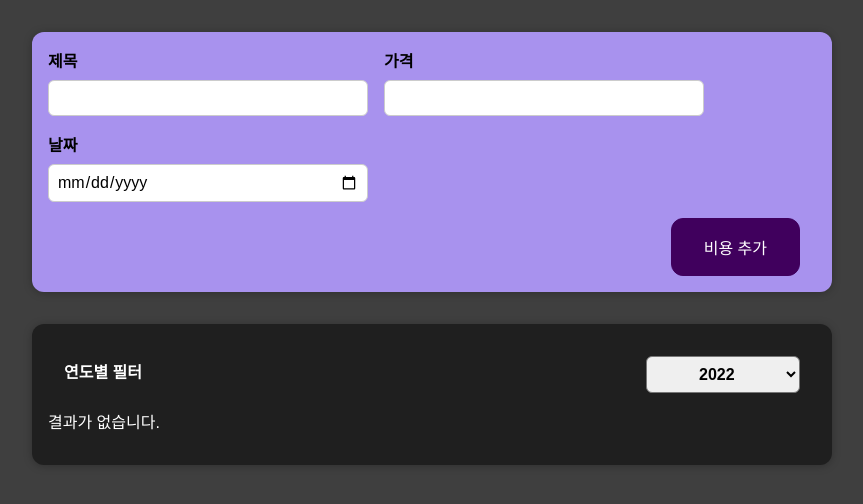
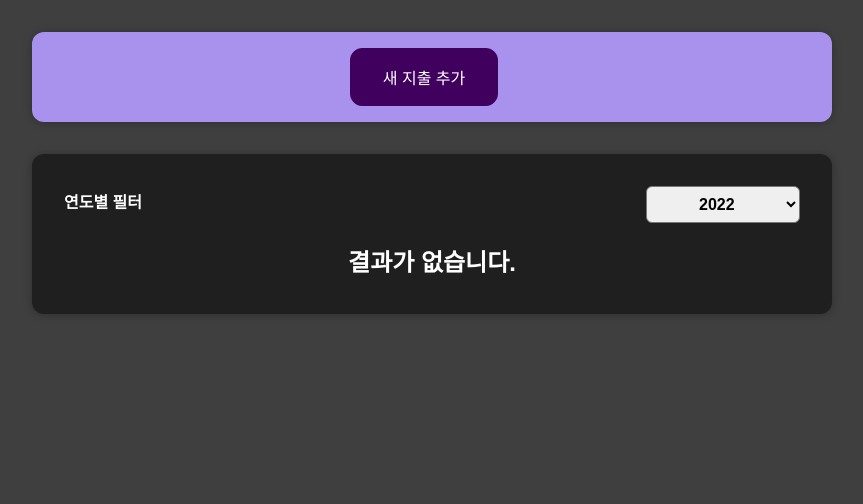
Before and after one commit to Everylisy/complete-react-basics, a React (Create React App) app in the folder 01-expense-tracker/: page / in a window 1280 px wide. Shown: the top 504 px of the page, without its empty margins (208-1071 px from the left). Built offline with nearby package versions, Linux system fonts and the light colour scheme; a web font is replaced by a local one.

Commit message:
feat: 지출 목록 컴포넌트로 분리, 입력받는 폼 조건부 렌더링 기능 구현

```diff
--- a/01-expense-tracker/src/components/Expenses/Expenses.js
+++ b/01-expense-tracker/src/components/Expenses/Expenses.js
@@ -2,8 +2,8 @@ import React, { useState } from 'react';
 
 import '../../style/Expenses.css';
 import Card from '../UI/Card';
-import ExpenseItem from './ExpenseItem';
 import ExpensesFilter from './ExpensesFilter';
+import ExpensesList from './ExpensesList';
 
 function Expenses({ items }) {
   const [inputYear, setInputYear] = useState('2022');
@@ -12,22 +12,9 @@ function Expenses({ items }) {
     setInputYear(year);
   };
 
-  const filteringItems = items.filter((expense) => {
+  const filteredItems = items.filter((expense) => {
     return expense.date.getFullYear().toString() === inputYear;
   });
-
-  let renderExpenses = <p>결과가 없습니다.</p>;
-
-  if (filteringItems.length > 0) {
-    renderExpenses = filteringItems.map((expense) => (
-      <ExpenseItem
-        title={expense.title}
-        amount={expense.amount}
-        date={expense.date}
-        key={expense.id}
-      />
-    ));
-  }
 
   return (
     <>
@@ -36,7 +23,7 @@ function Expenses({ items }) {
           selectedYear={inputYear}
           onYearFilter={yearValueHandler}
         />
-        {renderExpenses}
+        <ExpensesList items={filteredItems} />
       </Card>
     </>
   );
--- /dev/null
+++ b/01-expense-tracker/src/components/Expenses/ExpensesList.js
@@ -0,0 +1,25 @@
+import React from 'react';
+
+import ExpenseItem from './ExpenseItem';
+import '../../style/ExpensesList.css';
+
+function ExpensesList({ items }) {
+  if (items.length === 0) {
+    return <h2 className="expenses-list__fallback">결과가 없습니다.</h2>;
+  }
+
+  return (
+    <ul className="expenses-list">
+      {items.map((expense) => (
+        <ExpenseItem
+          title={expense.title}
+          amount={expense.amount}
+          date={expense.date}
+          key={expense.id}
+        />
+      ))}
+    </ul>
+  );
+}
+
+export default ExpensesList;
--- a/01-expense-tracker/src/components/NewExpense/ExpenseForm.js
+++ b/01-expense-tracker/src/components/NewExpense/ExpenseForm.js
@@ -2,7 +2,7 @@ import React, { useState } from 'react';
 
 import '../../style/ExpenseForm.css';
 
-function ExpenseForm({ onSaveExpenseData }) {
+function ExpenseForm({ onSaveExpenseData, onInActive }) {
   const [inputTitle, setInputTitle] = useState('');
   const [inputAmount, setInputAmount] = useState('');
   const [inputDate, setInputDate] = useState('');
@@ -33,6 +33,7 @@ function ExpenseForm({ onSaveExpenseData }) {
     setInputTitle('');
     setInputAmount('');
     setInputDate('');
+    onInActive();
   };
 
   return (
@@ -65,6 +66,9 @@ function ExpenseForm({ onSaveExpenseData }) {
       </div>
       <div className="new-expense__actions">
         <button type="submit">비용 추가</button>
+        <button type="button" onClick={onInActive}>
+          취소
+        </button>
       </div>
     </form>
   );
--- a/01-expense-tracker/src/components/NewExpense/NewExpense.js
+++ b/01-expense-tracker/src/components/NewExpense/NewExpense.js
@@ -1,9 +1,11 @@
-import React from 'react';
+import React, { useState } from 'react';
 
 import ExpenseForm from './ExpenseForm';
 import '../../style/NewExpense.css';
 
 function NewExpense({ onAddExpense }) {
+  const [isActiveForm, setIsActiveForm] = useState(false);
+
   const saveExpenseDataHandler = (data) => {
     const expenseData = {
       id: Math.random().toString(),
@@ -13,9 +15,20 @@ function NewExpense({ onAddExpense }) {
     onAddExpense(expenseData);
   };
 
+  const FormHandler = () => {
+    setIsActiveForm((isActiveForm) => !isActiveForm);
+  };
+
   return (
     <div className="new-expense">
-      <ExpenseForm onSaveExpenseData={saveExpenseDataHandler} />
+      {!isActiveForm ? (
+        <button onClick={FormHandler}>새 지출 추가</button>
+      ) : (
+        <ExpenseForm
+          onSaveExpenseData={saveExpenseDataHandler}
+          onInActive={FormHandler}
+        />
+      )}
     </div>
   );
 }
--- a/01-expense-tracker/src/style/Expenses.css
+++ b/01-expense-tracker/src/style/Expenses.css
@@ -5,7 +5,3 @@
   width: 50rem;
   max-width: 95%;
 }
-
-.expenses p {
-  color: white;
-}
--- /dev/null
+++ b/01-expense-tracker/src/style/ExpensesList.css
@@ -0,0 +1,9 @@
+.expenses-list {
+  list-style: none;
+  padding: 0;
+}
+
+.expenses-list__fallback {
+  color: white;
+  text-align: center;
+}
```
